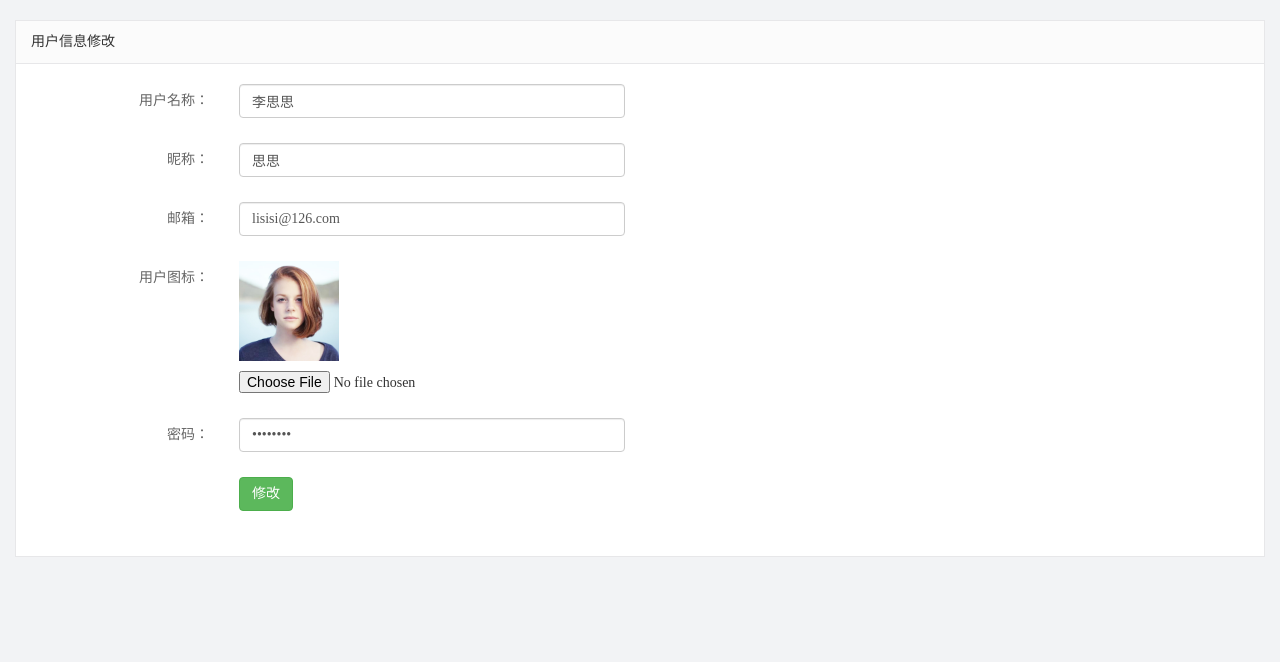
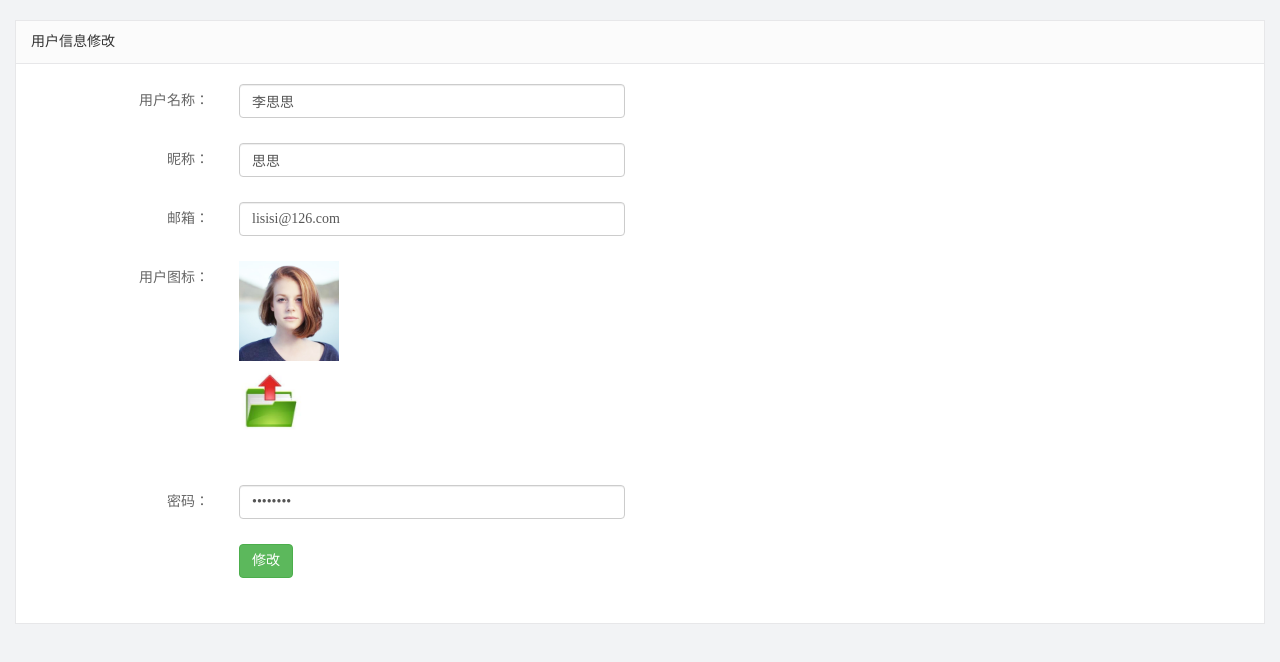
Before and after one commit to penglin0613/bigEvents34, a plain HTML site: page web_back/user.html in a window 1280 px wide. Drawn offline with Linux system fonts and the light colour scheme; no server answers.

Commit message:
美化了个人中心上传头像按钮

```diff
--- a/web_back/user.html
+++ b/web_back/user.html
@@ -44,8 +44,9 @@
                 <div class="form-group">
                     <label for="inputPassword3" class="col-sm-2 control-label">用户图标：</label>
                     <div class="col-sm-10">
-                        <img src="images/2.jpg" alt="" class="user_pic">
-                        <input type="file" id="exampleInputFile" name="user_pic">
+                        <img src="images/2.jpg" alt="" class="user_pic"><br>
+                        <label for="exampleInputFile"><img src="./images/uploadFileIcon.png" alt=""></label>
+                        <input type="file" style="opacity: 0" id="exampleInputFile" name="user_pic">
                     </div>
                 </div>
 
```
Also changed, not shown: web_back/images/uploadFileIcon.png (added).
